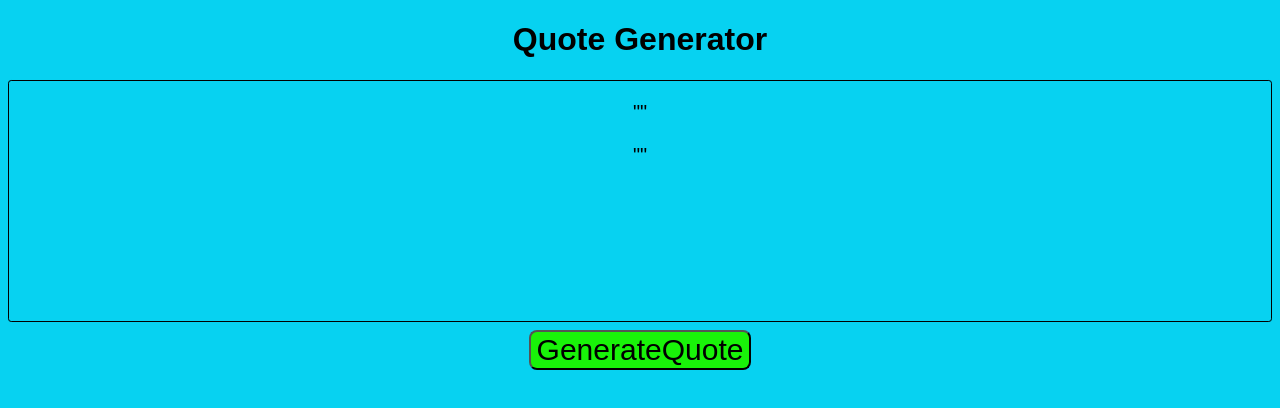
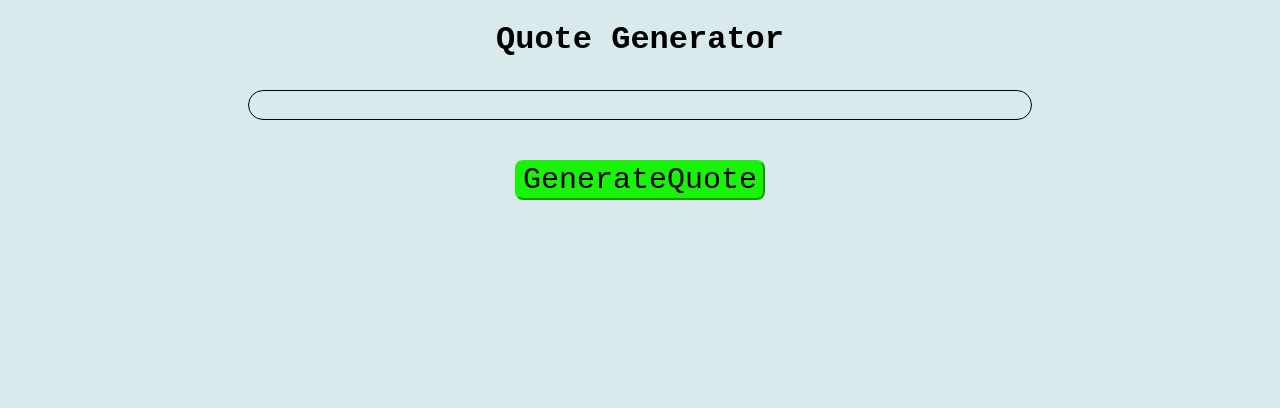
Before and after one commit to HardikMarlapudi/QuoteGenerator, a React (Vite) app in the folder quoteGenerator/: page / in a window 1280 px wide. Shown: the top 408 px of the page. Built offline with nearby package versions, Linux system fonts and the light colour scheme.

Commit message:
fixed most of the css including border width

```diff
--- a/quoteGenerator/src/QuoteGenerator.css
+++ b/quoteGenerator/src/QuoteGenerator.css
@@ -1,28 +1,45 @@
 * {
-    background-color: rgb(7, 210, 241);
+    background-color: rgb(217, 234, 237);
 }
 
 #title {
     display: block;
     text-align: center;
-    font-family: Arial, Helvetica, sans-serif;
+    font-family: 'Courier New', Courier, monospace;
 }
 
 .border {
     border: 1px solid;
-    border-radius: 0.2rem;
+    border-radius: 1rem;
     text-align: center;
+    padding: 10px 20px;
     font-size: 20px;
     font-family: Arial, Helvetica, sans-serif;
-    height: 15rem;
+    width: auto;
+    margin: 2rem 15rem;
 }
 
 #getQuote {
    text-align: center;
    font-size: 30px;
-   font-family: Arial, Helvetica, sans-serif;
+   font-family: 'Courier New', Courier, monospace;
    margin: 0.5rem;
    background-color: #19f309;
    border-radius: 0.5rem;
+   border-color: #19f309;
    cursor: pointer;
 }
+
+#quote {
+    font-size: 20px;
+    font-family: 'Courier New', Courier, monospace;
+    font-weight: bold;
+    margin: 0.5rem;
+}
+
+#author {
+   font-size: 20px;
+   font-family: 'Courier New', Courier, monospace;
+   font-weight: bold;
+   margin: 0.5rem;
+}
--- a/quoteGenerator/src/QuoteGenerator.jsx
+++ b/quoteGenerator/src/QuoteGenerator.jsx
@@ -13,13 +13,13 @@ function QuoteGenerator() {
                'X-Api-Key': '1QaEXXiMr42UQHgffVLNDA==uoRjZZaDnhJg5v1O',
                'Content-Type': 'application/json'
             }
-         });
-         const quoteData = response.data[0];
-         setQuote(quoteData.quote);
-         setAuthor(quoteData.author);
+            });
+            const quoteData = response.data[0];
+            setQuote(quoteData.quote);
+            setAuthor(quoteData.author);
       } catch (error) {
-         console.error("Error cannot fetch quote: ", error);
-         return;
+         console.error("Error cannot fetch quote", error);
+
       }
    }
 
@@ -28,8 +28,8 @@ function QuoteGenerator() {
       <h1 id="title">Quote Generator</h1>
 
       <div className="border">
-         <p id="quote">"{quote}"</p>
-         <p id="author">"{author}"</p>
+         <p id="quote">{quote}</p>
+         <p id="author">{author}</p>
       </div>
 
       <center><button id="getQuote" onClick={generateQuote}>GenerateQuote</button></center>
```
